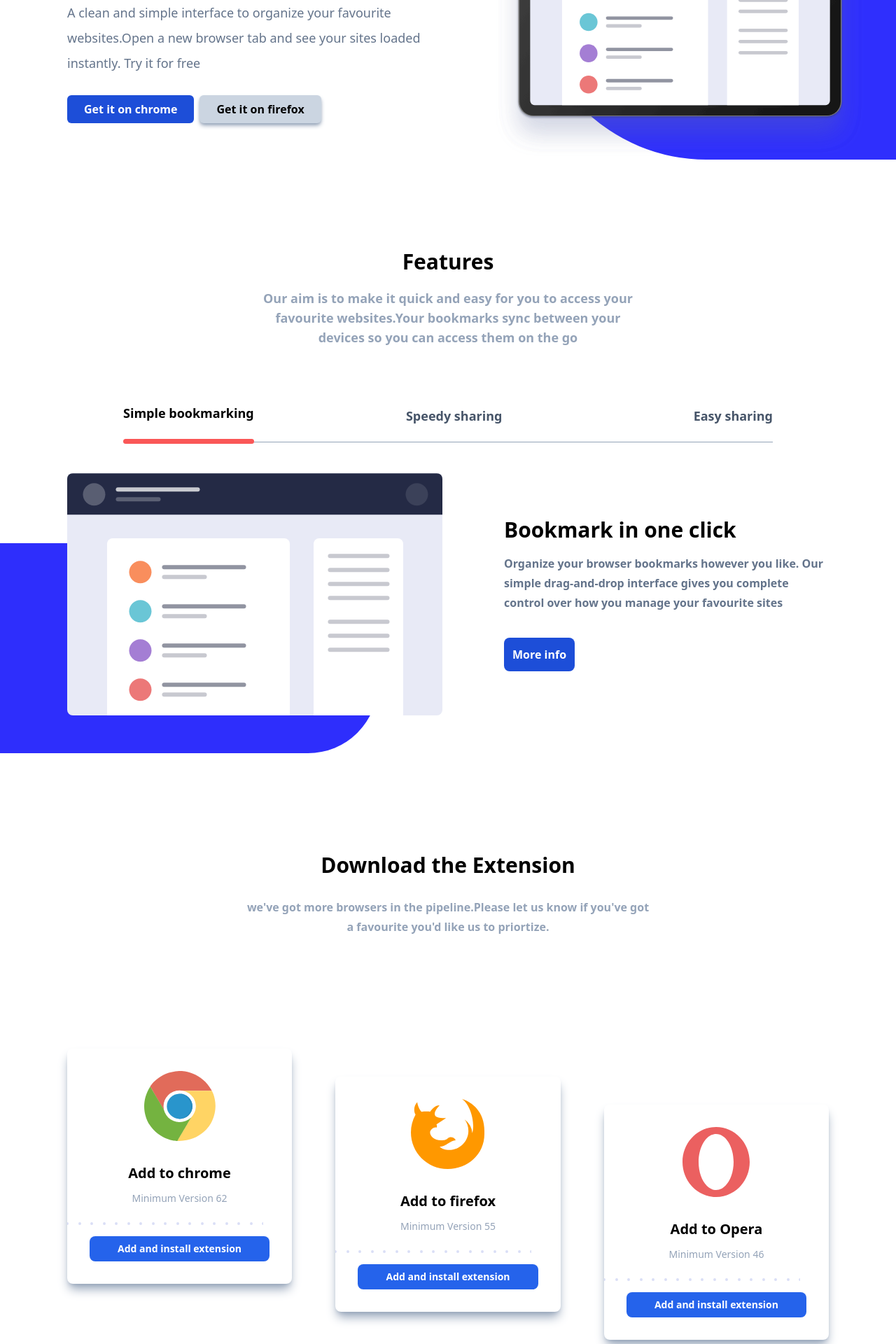
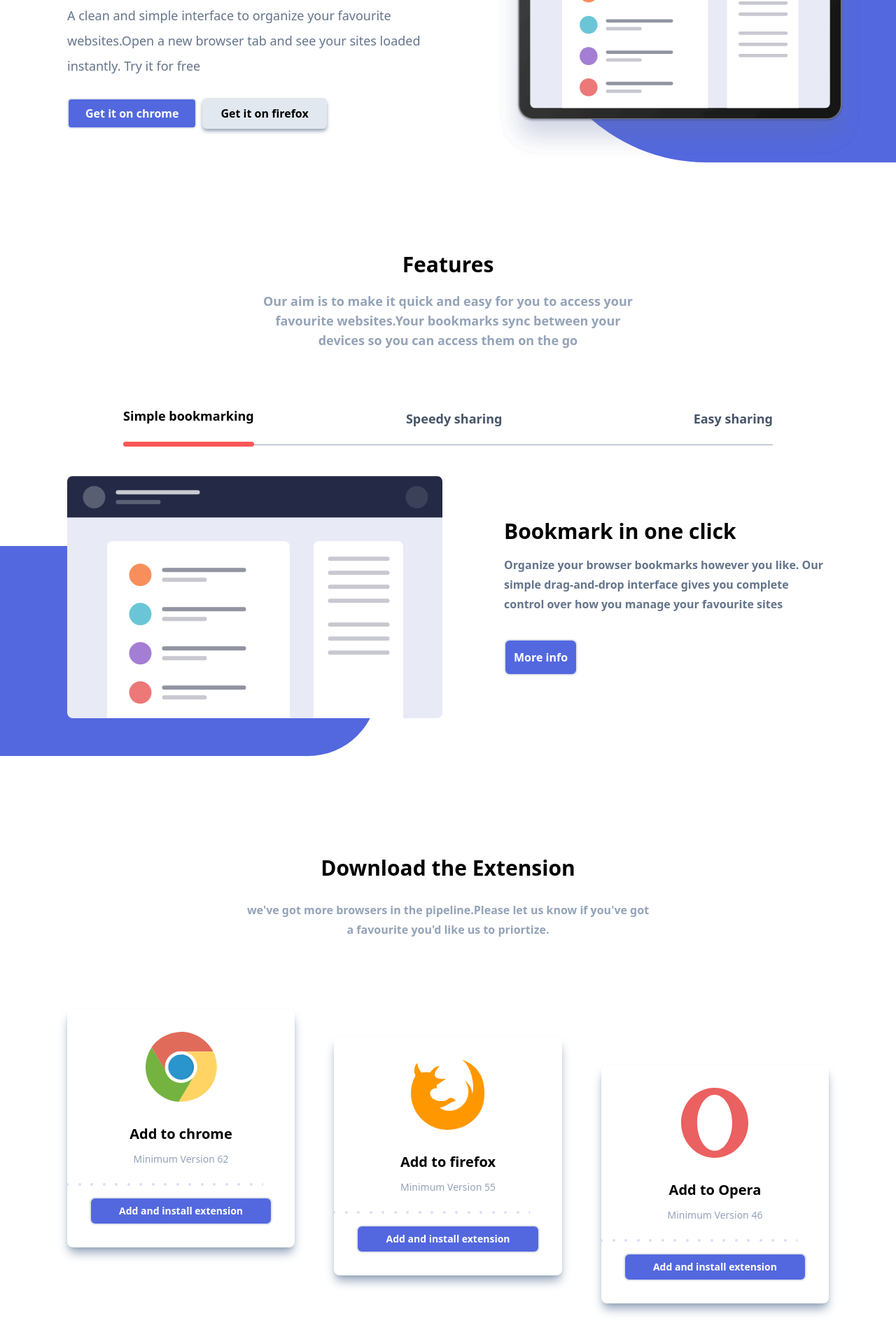
Before and after one commit to WilsonTomisin/bookmark-landing-page, a React (Create React App) app: page / in a window 1280 px wide. Shown: the part 340-2260 px from the top of the page at 70% size. Built offline with nearby package versions, Linux system fonts and the light colour scheme.

Commit message:
added a hover state

```diff
--- a/src/components/Header/Header.css
+++ b/src/components/Header/Header.css
@@ -1,6 +1,6 @@
 .main-container2{
     border-radius: 0px 0px 0px 250px;
-    background-color: rgb(47, 47, 253);
+    background-color: hsl(231, 69%, 60%);
     position: relative;
     left: 100px;
 }
--- a/src/components/Header/Header.jsx
+++ b/src/components/Header/Header.jsx
@@ -17,12 +17,24 @@ const Header = () => {
                     websites.Open a new browser tab and see your sites loaded
                     instantly. Try it for free
                 </p>
-                <button className=' bg-blue-700 rounded-md text-white font-semibold px-6 py-2'>Get it on chrome</button>
-                <button className=' bg-slate-300 shadow-md shadow-slate-400 rounded-md font-semibold px-6 py-2 ml-2'>Get it on firefox</button>
+                <button className=' bg-Soft-Blue rounded-md text-white font-semibold px-6 py-2
+                  transition-all duration-300 border-2
+                 hover:bg-white
+                  hover:text-Soft-Blue
+                   hover:border-Soft-Blue'>
+                    Get it on chrome
+                </button>
+                <button className=' bg-slate-200 shadow-md shadow-slate-400 rounded-md font-semibold
+                 px-6 py-2 ml-2 transition-all duration-300 border-2
+                  hover:bg-white
+                   hover:text-Very-Dark-Blue
+                    hover:border-Very-Dark-Blue'>
+                    Get it on firefox
+                </button>
             </div>
             <div className=' main-container2 w-full h-72 mt-12'>
                 <img src={image2} alt="" />
-                {/* <img src={image3} alt='' width={'300px'} height={'500px'} /> */}
+
             </div>
 
         </div>
--- /dev/null
+++ b/src/components/Header/Navbar/Navbar.css
@@ -0,0 +1,5 @@
+.login-btn:hover{
+    border: 2px solid hsl(0, 94%, 66%);
+    background-color: #fff;
+    color: hsl(0, 94%, 66%) ;
+}
--- a/src/components/Header/Navbar/Navbar.jsx
+++ b/src/components/Header/Navbar/Navbar.jsx
@@ -1,16 +1,23 @@
 import React from 'react';
+import './Navbar.css'
 import image from  '../../../assests/images/logo-bookmark.svg'
 
 const Navbar = () => {
   return (
     <nav className=' flex items-center justify-between '>
         <img src={image} alt="logo" />
-        <ul className=' flex items-center justify-between'>
-            <li className=' px-8 font-semibold'>Features</li>
-            <li className=' px-8 font-semibold'>Pricing</li>
-            <li className=' px-8 font-semibold'>Contact</li>
+        <ul className=' flex items-center justify-between cursor-pointer'>
+            <li className=' px-8 font-semibold transition-all duration-300 hover:text-Soft-Red'>Features</li>
+            <li className=' px-8 font-semibold transition-all duration-300 hover:text-Soft-Red'>Pricing</li>
+            <li className=' px-8 font-semibold transition-all duration-300 hover:text-Soft-Red'>Contact</li>
             <li>
-                <button className=' bg-Soft-Red rounded-lg text-white px-6 py-2 font-semibold'>LOGIN</button>
+                <button className=' bg-Soft-Red rounded-lg text-white px-6 py-2
+                font-semibold transition-all duration-300 ease-in-out  border-2
+                hover:border-Soft-Red
+                 hover:bg-white
+                  hover:text-Soft-Red'>
+                  LOGIN
+                </button>
             </li>
         </ul>
     </nav>
--- a/src/components/Main/Main.css
+++ b/src/components/Main/Main.css
@@ -22,7 +22,7 @@
 .simple-main-banner::before{
     content: '';
     display: block;
-    background-color: rgb(46, 46, 252);
+    background-color: hsl(231, 69%, 60%);
     width:100%;
     position: absolute;
     height: 300px;
@@ -47,7 +47,7 @@
 .easy-main-banner::before{
     content: '';
     display: block;
-    background-color: rgb(46, 46, 252);
+    background-color: hsl(231, 69%, 60%);
     width:100%;
     position: absolute;
     height: 300px;
@@ -73,7 +73,7 @@
 .speedy-main-banner::before{
     content: '';
     display: block;
-    background-color: rgb(46, 46, 252);
+    background-color: hsl(231, 69%, 60%);
     width:100%;
     position: absolute;
     height: 300px;
--- a/src/components/Main/Main.jsx
+++ b/src/components/Main/Main.jsx
@@ -51,7 +51,7 @@ const Main = () => {
                     const padding = index == 1 ? 'pr-14': ''
                     const activeText = SelectedLink == item.text ? 'selected': ''
                     return(
-                        <li key={index} className={` mb-5 ${padding} ${activeText}`} onClick={()=>setSelectedLink(item.text)}>
+                        <li key={index} className={` mb-5 ${padding} ${activeText} transition-all duration-300 hover:text-Soft-Red `} onClick={()=>setSelectedLink(item.text)}>
                             <Link to={item.Link}> {item.text}</Link>
                         </li>
                     )
@@ -72,31 +72,50 @@ const Main = () => {
                     know if you've got a favourite you'd like us to priortize.
                 </p>
             </div>
-            <div className=' flex items-center justify-between text-center mt-20'>
+            <div className=' flex items-center justify-between text-center mt-5'>
                 <div className=' rounded-lg py-8 shadow-lg shadow-slate-400'>
                     <img src={chrome} alt="chrome image" className=' mx-auto px-8 pb-8' />
                     <h1 className=' text-xl font-bold px-8 mb-3'>Add to chrome</h1>
                     <p className=' text-slate-400 px-8 mb-6 text-sm font-medium'>Minimum Version 62</p>
                     <img src={border} alt="dotted border" className=' mb-4'/>
-                    <button className=' text-white font-semibold bg-blue-600 px-10 py-2 text-sm rounded-lg mx-8'>Add and install extension</button>
+                    <button className=' text-white font-semibold bg-Soft-Blue px-10 py-2 text-sm rounded-lg mx-8
+                    transition-all duration-300 ease-in-out
+                    border-2
+                    hover:bg-white
+                     hover:text-Soft-Blue
+                      hover:border-Soft-Blue'>
+                        Add and install extension
+                    </button>
                 </div>
                 <div className=' rounded-lg py-8 shadow-lg shadow-slate-400 mt-20'>
                     <img src={firefox} alt="firefox image" className='mx-auto px-8 pb-8' />
                     <h1 className=' text-xl font-bold px-8 mb-3'>Add to firefox</h1>
                     <p className=' text-slate-400  px-8  mb-6 text-sm font-medium'>Minimum Version 55</p>
                     <img src={border} alt="dotted border" className=' mb-4'/>
-                    <button className=' text-white font-semibold bg-blue-600 px-10 py-2 text-sm rounded-lg mx-8'>Add and install extension</button>
+                    <button className=' text-white font-semibold bg-Soft-Blue px-10 py-2 text-sm rounded-lg mx-8
+                     transition-all duration-300 ease-in-out border-2
+                     hover:bg-white
+                      hover:text-Soft-Blue
+                       hover:border-Soft-Blue'>
+                        Add and install extension
+                    </button>
                 </div>
                 <div className=' rounded-lg py-8 shadow-lg shadow-slate-400 mt-40'>
                     <img src={opera} alt="opera image" className='mx-auto px-8 pb-8' />
                     <h1 className=' text-xl font-bold px-8 mb-3'>Add to Opera</h1>
                     <p className=' text-slate-400 px-8 mb-6 text-sm font-medium'>Minimum Version 46</p>
                     <img src={border} alt="dottedborder" className=' mb-4'/>
-                    <button className=' text-white font-semibold bg-blue-600 px-10 py-2 text-sm rounded-lg mx-8'>Add and install extension</button>
+                    <button className=' text-white font-semibold bg-Soft-Blue px-10 py-2 text-sm rounded-lg mx-8
+                      transition-all duration-300 ease-in-out border-2
+                     hover:bg-white
+                      hover:text-Soft-Blue
+                       hover:border-Soft-Blue'>
+                        Add and install extension
+                    </button>
                 </div>
             </div>
         </div>
-        <div className=' mt-56'>
+        <div className=' mt-40'>
             <div className=' text-center'>
                 <h1 className=' text-3xl font-bold mb-7'>Frequently Asked questions</h1>
                 <p className=' text-slate-400 font-semibold px-64 '>
@@ -129,7 +148,13 @@ const Main = () => {
                         </div>
                     )
                 })}
-                <button className=' rounded-lg bg-blue-500 font-semibold text-white mt-11 ml-48 p-3'> More info</button>
+                <button className=' rounded-lg bg-Soft-Blue font-semibold
+                 text-white mt-11 ml-48 p-3 transition-all duration-300 border-2
+                 hover:bg-white
+                  hover:text-Soft-Blue
+                   hover:border-Soft-Blue'>
+                    More info
+                </button>
             </div>
         </div>
     </div>
--- a/src/components/Main/Routes.jsx
+++ b/src/components/Main/Routes.jsx
@@ -10,7 +10,7 @@ export const Easysharing=()=>{
                 <img src={image3} alt=" banner image" />
             </div>
             <div className=' w-1/2 pl-20 easy-main-banner2'>
-                <h1 className=' text-3xl font-bold '>
+                <h1 className=' text-3xl font-bold'>
                     Share your bookmarks
                 </h1>
                 <p className=' font-semibold text-md text-slate-500 leading-7 py-4'>
@@ -18,7 +18,13 @@ export const Easysharing=()=>{
                     others. Create a shareable link that you can send
                     at the click of a button.
                 </p>
-                <button className=' bg-blue-700 text-white font-semibold p-3 rounded-lg mt-5'>More info</button>
+                <button className=' bg-Soft-Blue text-white font-semibold p-3 rounded-lg mt-5
+                 transition-all duration-300 ease-in-out border-2
+                 hover:bg-white
+                  hover:text-Soft-Blue
+                   hover:border-Soft-Blue'>
+                    More info
+                </button>
             </div>
 
         </div>
@@ -41,7 +47,13 @@ export const Speedysharing=()=>{
                     in no time at all. No need to trawl through all of your
                     bookmarks.
                 </p>
-                <button className=' bg-blue-700 text-white font-semibold p-3 rounded-lg mt-5'>More info</button>
+                <button className=' bg-Soft-Blue text-white font-semibold p-3 rounded-lg mt-5
+                 transition-all duration-300 border-2
+                 hover:bg-white
+                  hover:text-Soft-Blue
+                   hover:border-Soft-Blue'>
+                    More info
+                </button>
             </div>
 
         </div>
@@ -63,7 +75,13 @@ export const SimpleBookmark =()=>{
                     Our simple drag-and-drop interface gives you complete
                     control over how you manage your favourite sites
                 </p>
-                <button className=' bg-blue-700 text-white font-semibold p-3 rounded-lg mt-5'>More info</button>
+                <button className=' bg-Soft-Blue text-white font-semibold p-3 rounded-lg mt-5
+                transition-all duration-300 border-2
+                hover:bg-white
+                 hover:text-Soft-Blue
+                  hover:border-Soft-Blue'>
+                    More info
+                </button>
             </div>
 
         </div>
--- a/tailwind.config.js
+++ b/tailwind.config.js
@@ -6,7 +6,9 @@ module.exports = {
   theme: {
     extend: {
       colors:{
-        'Soft-Red': 'hsl(0, 94%, 66%)'
+        'Soft-Red': 'hsl(0, 94%, 66%)',
+        'Soft-Blue': 'hsl(231, 69%, 60%)',
+        'Very-Dark-Blue': 'hsl(229, 31%, 21%)'
       }
     },
   },
```
Also changed, not shown: src/components/Footer/Footer.jsx (+24 -1 lines), 1 other file (tests, documents, lock files or other folders).
